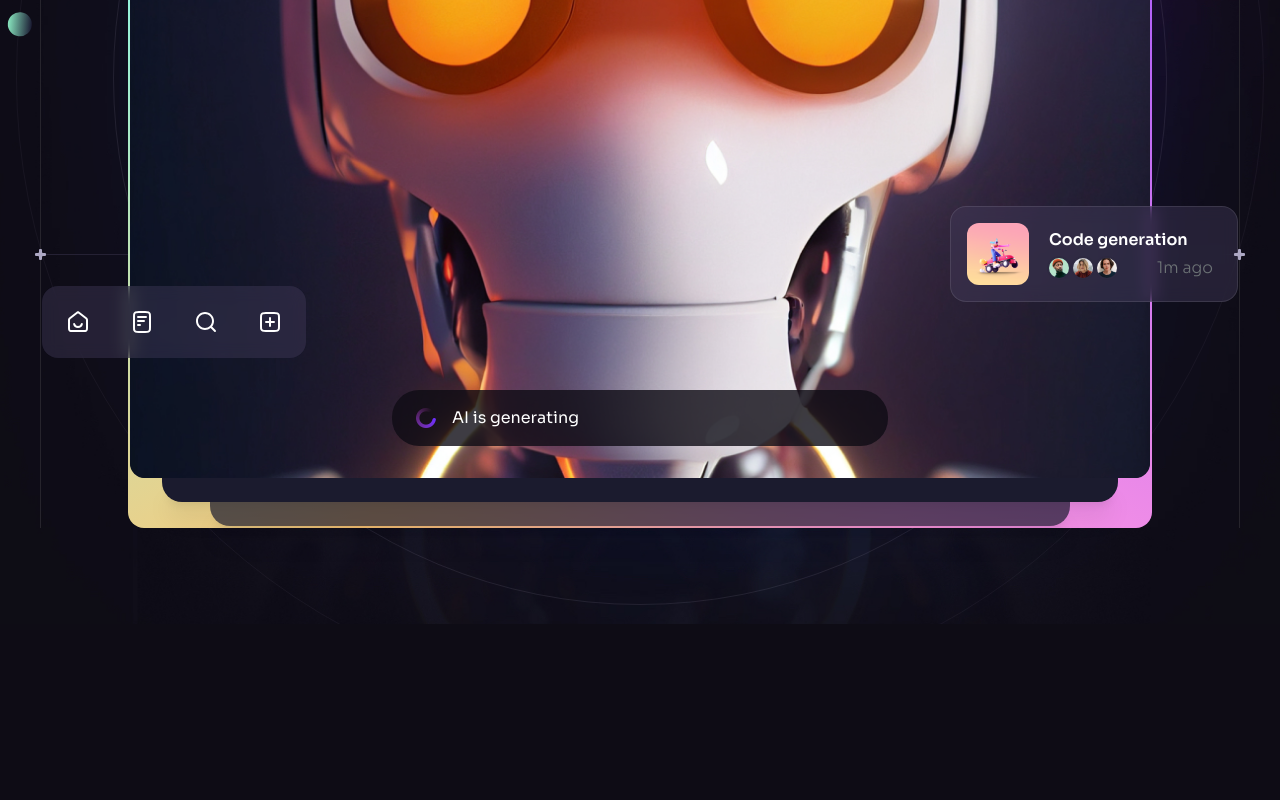
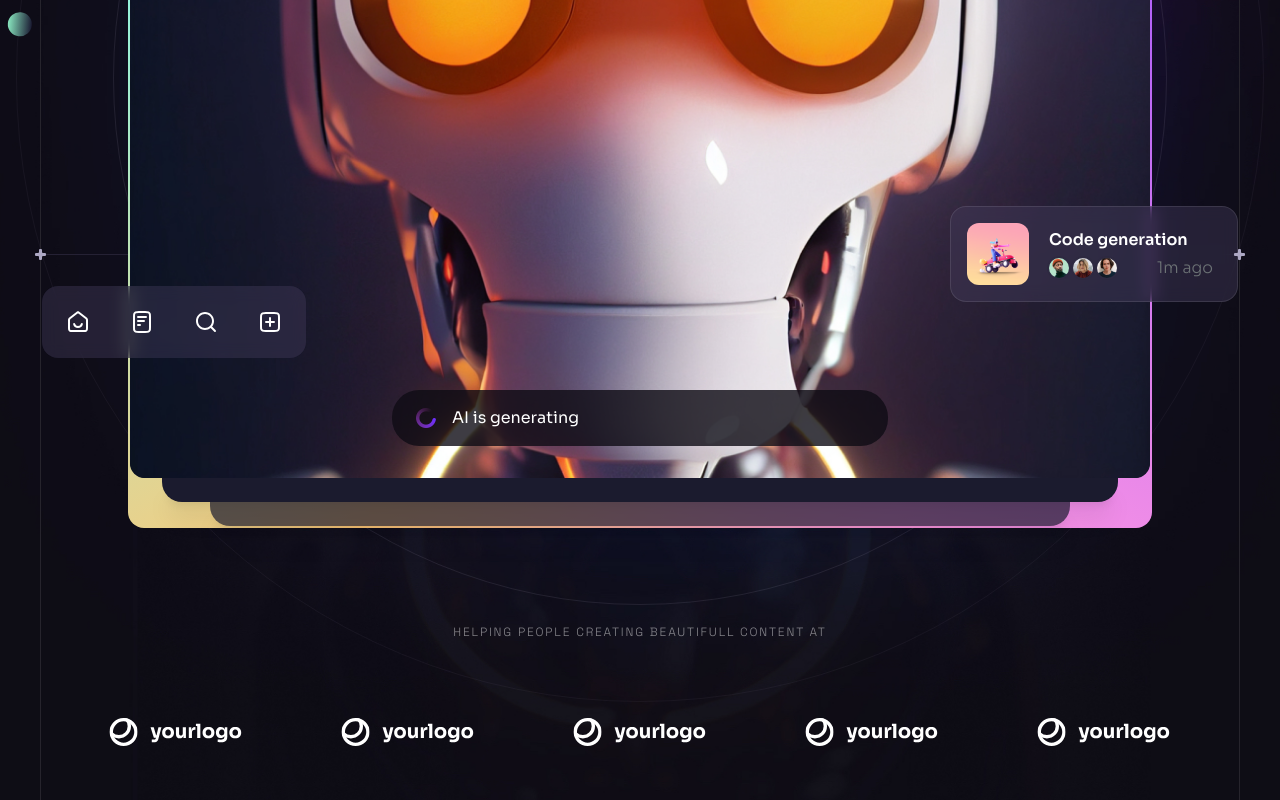
Before and after one commit to JakubGasiorek/Brainwave, a React (Vite) app: page / in a window 1280 px wide. Shown: the part 630-1430 px from the top of the page. Before the commit the page ends 1254 px from the top, so only its background shows below. Built offline with nearby package versions, Linux system fonts and the light colour scheme.

Commit message:
Added CompanyLogos component to Hero

```diff
--- /dev/null
+++ b/src/components/CompanyLogos.jsx
@@ -0,0 +1,23 @@
+import { companyLogos } from "../constants";
+
+const CompanyLogos = ({ className }) => {
+  return (
+    <div className={className}>
+      <h5 className="tagline mb-6 text-center text-n-1/50">
+        Helping people creating beautifull content at
+      </h5>
+      <ul className="flex">
+        {companyLogos.map((logo, index) => (
+          <li
+            key={index}
+            className="flex items-center justify-center flex-1 h-[8.5rem]"
+          >
+            <img src={logo} alt={logo} width={134} height={28} />
+          </li>
+        ))}
+      </ul>
+    </div>
+  );
+};
+
+export default CompanyLogos;
--- a/src/components/Hero.jsx
+++ b/src/components/Hero.jsx
@@ -7,6 +7,7 @@
 import { useRef } from "react";
 import Generating from "./Generating";
 import Notification from "./Notification";
+import CompanyLogos from "./CompanyLogos";
 
 const Hero = () => {
   const parallaxRef = useRef(null);
@@ -86,6 +87,7 @@
 
           <BackgroundCircles />
         </div>
+        <CompanyLogos className="hidden relative z-10 mt-20 lg:block" />
       </div>
       <BottomLine />
     </Section>
```
